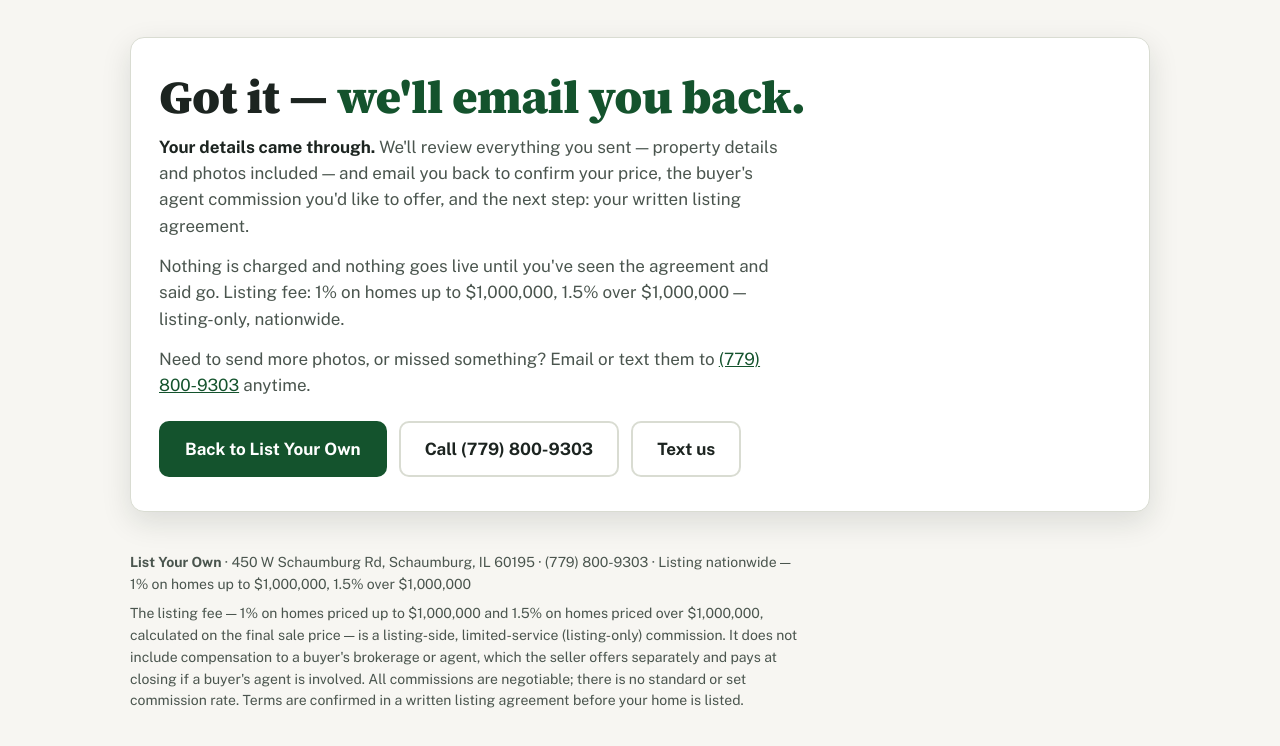
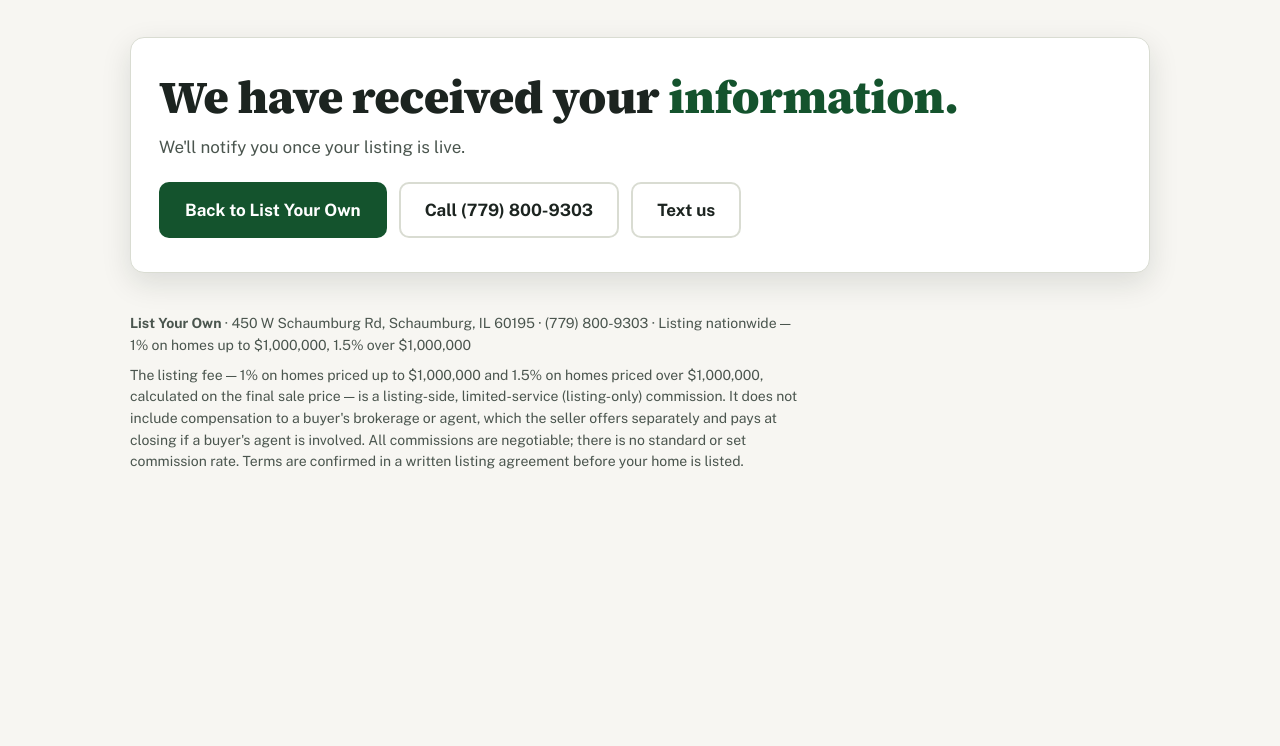
Before and after one commit to list-your-own/list-your-own.github.io, a plain HTML site: page thanks.html in a window 1280 px wide. Shown: the part 108-854 px from the top of the page. After the commit the page ends 800 px from the top, so only its background shows below. Drawn offline with nearby package versions, Linux system fonts and the light colour scheme.

Commit message:
Update thanks.html

```diff
--- a/thanks.html
+++ b/thanks.html
@@ -142,20 +142,8 @@
 
       <main>
         <div class="card">
-          <h1>Got it — <span class="accent">we'll email you back.</span></h1>
-          <p>
-            <strong>Your details came through.</strong> We'll review everything you sent — property
-            details and photos included — and email you back to confirm your price, the buyer's agent
-            commission you'd like to offer, and the next step: your written listing agreement.
-          </p>
-          <p>
-            Nothing is charged and nothing goes live until you've seen the agreement and said go.
-            Listing fee: 1% on homes up to $1,000,000, 1.5% over $1,000,000 — listing-only, nationwide.
-          </p>
-          <p>
-            Need to send more photos, or missed something? Email or text them to
-            <a href="tel:+17798009303">(779) 800-9303</a> anytime.
-          </p>
+          <h1>We have received your <span class="accent">information.</span></h1>
+          <p>We'll notify you once your listing is live.</p>
           <div class="actions">
             <a class="btn btn-primary" href="index.html">Back to List Your Own</a>
             <a class="btn btn-ghost" href="tel:+17798009303">Call (779) 800-9303</a>
```
